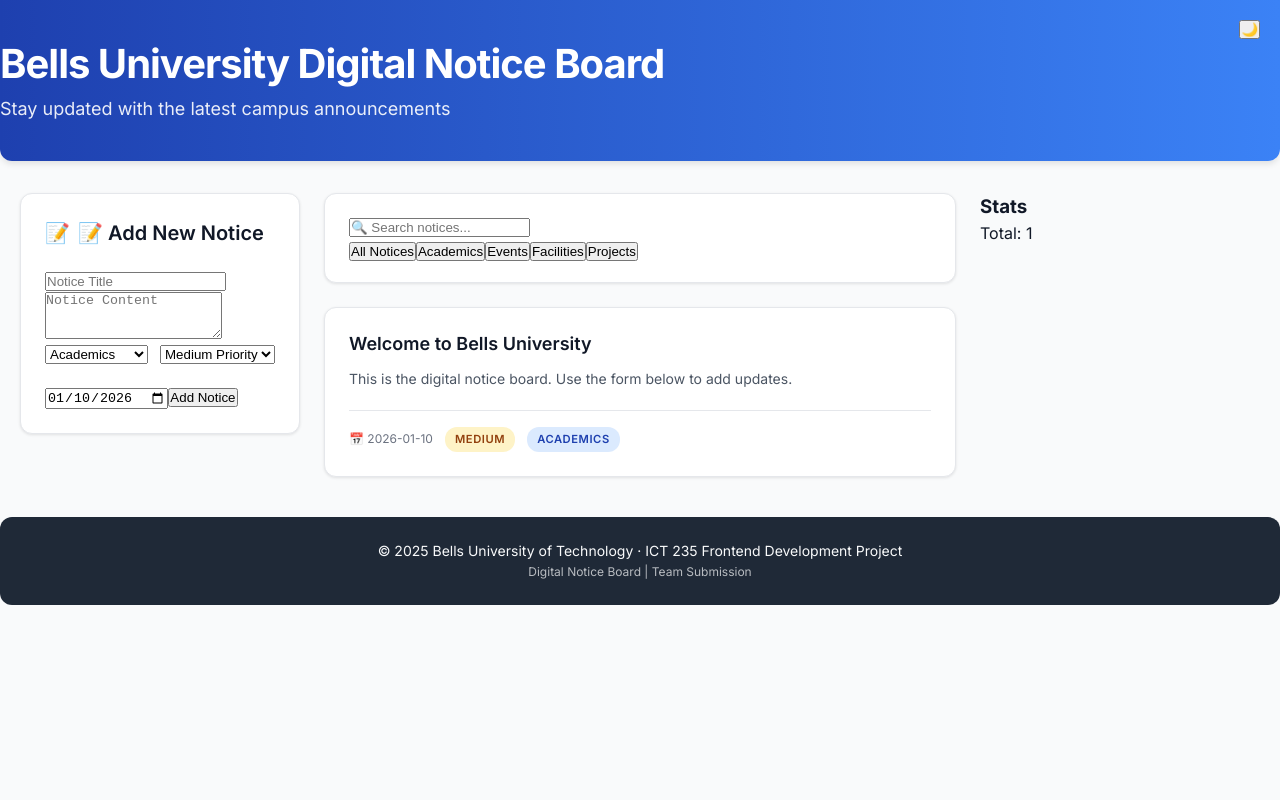
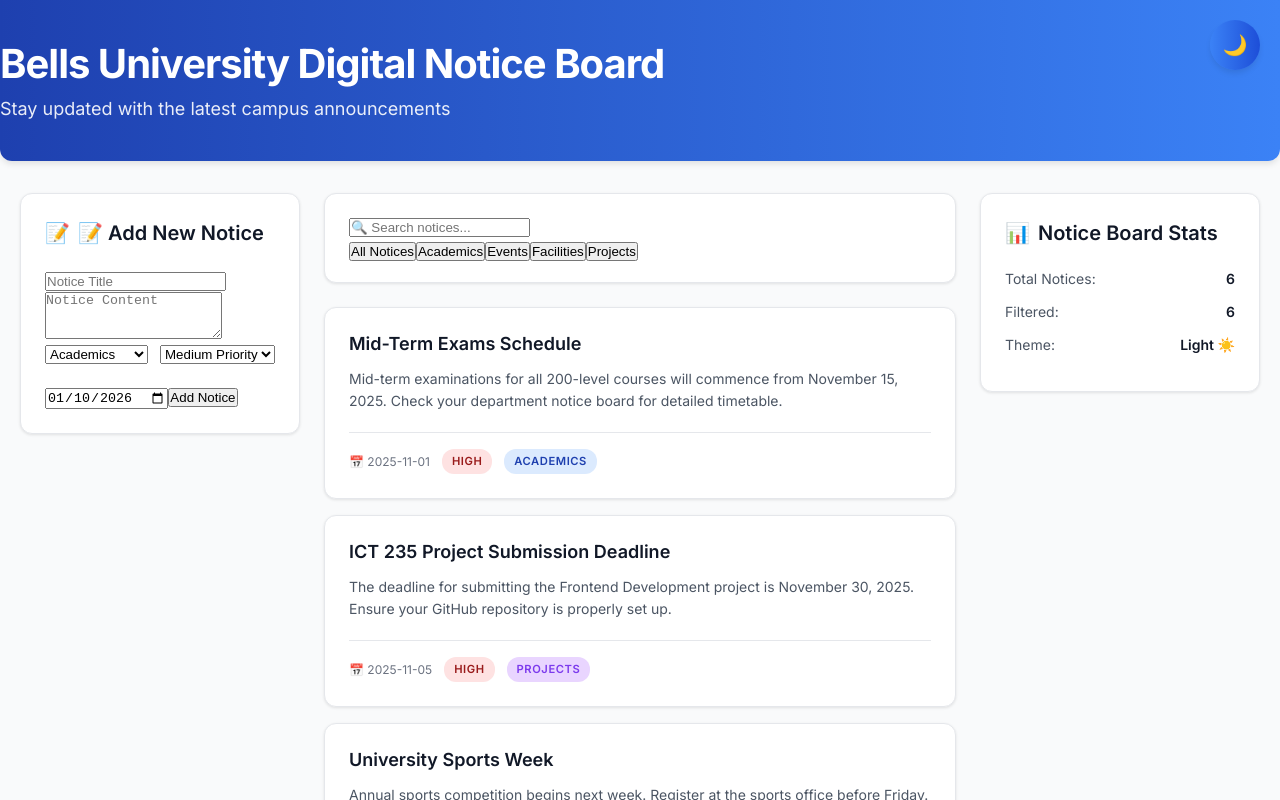
Before and after one commit to retrome3/bells_notice-board, a React (Create React App) app: page / in a window 1280 px wide. Shown: the top 800 px of the page. Built offline with nearby package versions, Linux system fonts and the light colour scheme; the HTML template or start-up script is replaced by a standard one.

Commit message:
Update App.js

```diff
--- a/src/App.js
+++ b/src/App.js
@@ -9,30 +9,24 @@ import Controls from './components/Controls';
 import Footer from './components/Footer';
 
 function App() {
+  // Theme state
   const [theme, setTheme] = useState('light');
 
-  // THE "STOP PISSING ME OFF" MOBILE FORCE FIX
+  // Load theme from localStorage or system preference
   useEffect(() => {
-    // 1. Force the browser to stop zooming out
-    let viewport = document.querySelector('meta[name="viewport"]');
-    if (!viewport) {
-      viewport = document.createElement('meta');
-      viewport.name = 'viewport';
-      document.head.appendChild(viewport);
-    }
-    viewport.content = 'width=device-width, initial-scale=1.0, maximum-scale=1.0, user-scalable=no';
+    const savedTheme = localStorage.getItem('bells-theme');
+    const prefersDark = window.matchMedia('(prefers-color-scheme: dark)').matches;
 
-    // 2. Force a body class for mobile styling
-    document.body.classList.add('mobile-ready');
-
-    // 3. Theme logic
-    const savedTheme = localStorage.getItem('bells-theme');
     if (savedTheme) {
       setTheme(savedTheme);
       document.documentElement.setAttribute('data-theme', savedTheme);
+    } else if (prefersDark) {
+      setTheme('dark');
+      document.documentElement.setAttribute('data-theme', 'dark');
     }
   }, []);
 
+  // Toggle theme function
   const toggleTheme = () => {
     const newTheme = theme === 'light' ? 'dark' : 'light';
     setTheme(newTheme);
@@ -40,56 +34,117 @@ function App() {
     localStorage.setItem('bells-theme', newTheme);
   };
 
-  // Notices Logic
-  const [notices, setNotices] = useState(() => {
+  // Load from localStorage or use initial data
+  const loadNotices = () => {
     const saved = localStorage.getItem('bells-notices');
-    return saved ? JSON.parse(saved) : [
+    if (saved) {
+      return JSON.parse(saved);
+    }
+    return [
       {
         id: 1,
-        title: 'Welcome to Bells University',
-        content: 'This is the digital notice board. Use the form below to add updates.',
+        title: 'Mid-Term Exams Schedule',
+        content: 'Mid-term examinations for all 200-level courses will commence from November 15, 2025. Check your department notice board for detailed timetable.',
         category: 'academics',
-        priority: 'medium',
-        date: new Date().toISOString().split('T')[0]
+        date: '2025-11-01',
+        priority: 'high'
+      },
+      {
+        id: 2,
+        title: 'ICT 235 Project Submission Deadline',
+        content: 'The deadline for submitting the Frontend Development project is November 30, 2025. Ensure your GitHub repository is properly set up.',
+        category: 'projects',
+        date: '2025-11-05',
+        priority: 'high'
+      },
+      {
+        id: 3,
+        title: 'University Sports Week',
+        content: 'Annual sports competition begins next week. Register at the sports office before Friday.',
+        category: 'events',
+        date: '2025-11-03',
+        priority: 'medium'
+      },
+      {
+        id: 4,
+        title: 'Library Renovation',
+        content: 'The main library will be closed for renovation from November 10-17, 2025. E-library services will remain accessible online.',
+        category: 'facilities',
+        date: '2025-11-02',
+        priority: 'medium'
+      },
+      {
+        id: 5,
+        title: 'Student Union Meeting',
+        content: 'Monthly student union meeting scheduled for November 8, 2025 at 3 PM in the main auditorium.',
+        category: 'events',
+        date: '2025-11-01',
+        priority: 'low'
+      },
+      {
+        id: 6,
+        title: 'Course Registration Extension',
+        content: 'The course registration deadline has been extended to November 12, 2025. Complete your registration before this date.',
+        category: 'academics',
+        date: '2025-11-06',
+        priority: 'high'
       }
     ];
-  });
+  };
 
+  const [notices, setNotices] = useState(loadNotices());
+  const [selectedCategory, setSelectedCategory] = useState('all');
   const [searchTerm, setSearchTerm] = useState('');
-  const [selectedCategory, setSelectedCategory] = useState('all');
 
+  // Save to localStorage whenever notices change
+  useEffect(() => {
+    localStorage.setItem('bells-notices', JSON.stringify(notices));
+  }, [notices]);
+
+  // Add new notice
   const addNotice = (newNotice) => {
     setNotices([newNotice, ...notices]);
   };
 
+  // Delete notice
   const deleteNotice = (id) => {
-    if (window.confirm('Delete this notice?')) {
-      setNotices(notices.filter(n => n.id !== id));
+    if (window.confirm('Are you sure you want to delete this notice?')) {
+      setNotices(notices.filter(notice => notice.id !== id));
     }
   };
 
-  const filteredNotices = notices.filter(n => {
-    const matchesSearch = n.title.toLowerCase().includes(searchTerm.toLowerCase());
-    const matchesCat = selectedCategory === 'all' || n.category === selectedCategory;
-    return matchesSearch && matchesCat;
+  // Filter notices based on search and category
+  const filteredNotices = notices.filter(notice => {
+    const matchesCategory = selectedCategory === 'all' || notice.category === selectedCategory;
+    const matchesSearch = notice.title.toLowerCase().includes(searchTerm.toLowerCase()) ||
+                         notice.content.toLowerCase().includes(searchTerm.toLowerCase());
+    return matchesCategory && matchesSearch;
   });
 
   return (
-    <div className="app">
-      <button className="theme-toggle" onClick={toggleTheme}>
-        {theme === 'light' ? '🌙' : '☀️'}
-      </button>
+    <div className="app-wrapper">
+      {/* Theme Toggle Button */}
+      <div className="theme-toggle">
+        <button
+          className="theme-btn"
+          onClick={toggleTheme}
+          title={`Switch to ${theme === 'light' ? 'dark' : 'light'} theme`}
+          aria-label={`Toggle ${theme === 'light' ? 'dark' : 'light'} mode`}
+        >
+          {theme === 'light' ? '🌙' : '☀️'}
+        </button>
+      </div>
 
       <Header />
 
-      <main className="container">
-        {/* On Mobile, these stack. On Desktop, they use the grid in App.css */}
+      <div className="container">
         <div className="main-layout">
-
-          <div className="sidebar left-panel">
+          {/* Left Column: Add Notice Form */}
+          <div className="sidebar">
             <NoticeForm onAddNotice={addNotice} />
           </div>
 
+          {/* Middle Column: Main Content & Controls */}
           <div className="main-content">
             <Controls
               searchTerm={searchTerm}
@@ -100,24 +155,32 @@ function App() {
 
             <div className="notice-grid">
               {filteredNotices.length === 0 ? (
-                <div className="empty-msg">No notices found.</div>
+                <div className="no-notices">
+                  <p>No notices found matching your criteria.</p>
+                </div>
               ) : (
-                filteredNotices.map(n => (
-                  <NoticeCard key={n.id} notice={n} onDelete={deleteNotice} />
+                filteredNotices.map(notice => (
+                  <NoticeCard
+                    key={notice.id}
+                    notice={notice}
+                    onDelete={deleteNotice}
+                  />
                 ))
               )}
             </div>
           </div>
 
-          <div className="sidebar right-panel">
-            <div className="stats-box">
-              <h3>Stats</h3>
-              <p>Total: {notices.length}</p>
+          {/* Right Column: Stats Panel */}
+          <div className="sidebar">
+            <div className="stats">
+              <h3>Notice Board Stats</h3>
+              <p>Total Notices: <strong>{notices.length}</strong></p>
+              <p>Filtered: <strong>{filteredNotices.length}</strong></p>
+              <p>Theme: <strong>{theme === 'light' ? 'Light ☀️' : 'Dark 🌙'}</strong></p>
             </div>
           </div>
-
         </div>
-      </main>
+      </div>
 
       <Footer />
     </div>
```
